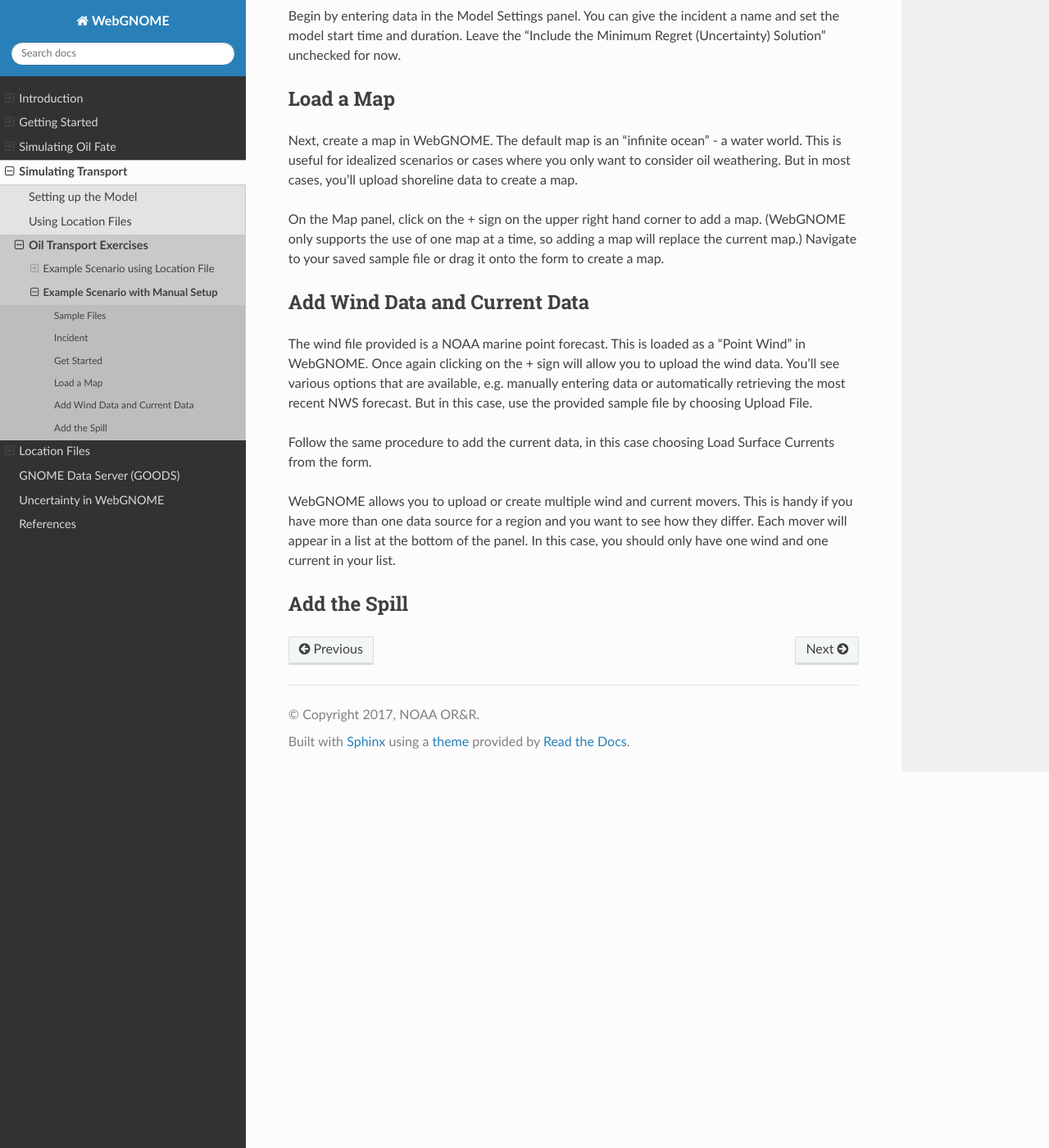
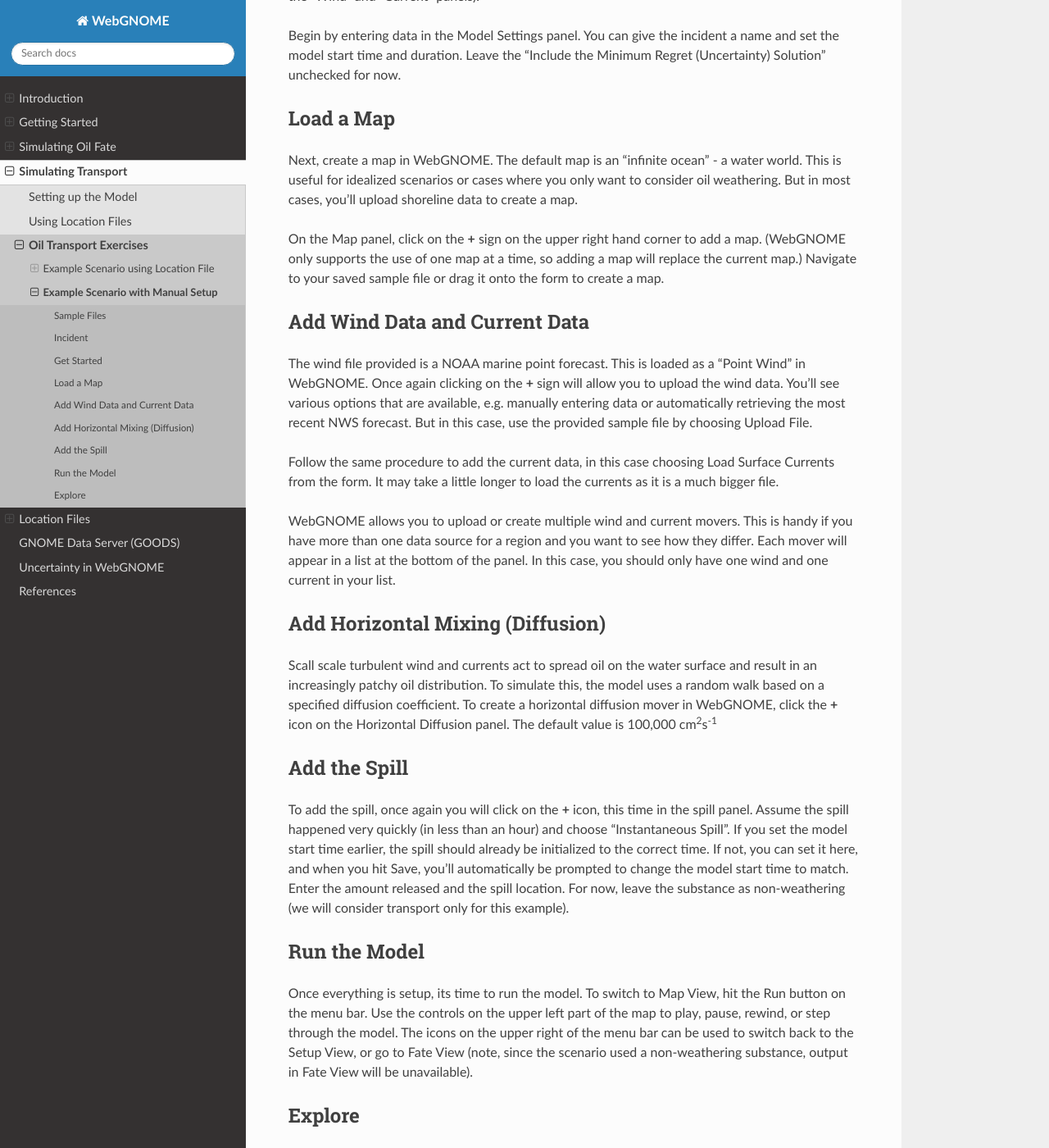
Before and after one commit to NOAA-ORR-ERD/WebGnomeClient, a Sphinx documentation site: the page built from doc/transport_exercises/manual_exercise.rst, in a window 1280 px wide and 1400 px high, scrolled down 824 px. Shown: the whole window at 82% size. Built offline with Sphinx 7.4.7 and the Read the Docs theme 2.0.0, drawn with Linux system fonts in a browser that asks for light colours; some of the changed text lies outside the part shown.

Commit message:
Added WebGNOME logos and edited exercises.

```diff
--- a/doc/transport_exercises/manual_exercise.rst
+++ b/doc/transport_exercises/manual_exercise.rst
@@ -15,8 +15,8 @@
 Incident
 ========
 
-On May 10, 2017 at approximately 10 AM, a platform west of the Mississippi River Delat at
-xx N, xx W experienced a crude oil discharge from a production pipeline. Pipeline pressure at the
+On May 10, 2017 at approximately 3 PM, a platform west of the Mississippi River Delat at
+29° 6.5' N, 89° 40.1' W experienced a crude oil discharge from a production pipeline. Pipeline pressure at the
 time was 70 psi. The maximum potential for this leak is 460 barrels of LA medium crude oil. Sheen was observed and
 the pipeline was shut in. USCG is requesting a 48-hour fate and trajectory analysis.
 
@@ -44,7 +44,7 @@
 idealized scenarios or cases where you only want to consider oil weathering. But in most cases, you'll upload
 shoreline data to create a map.
 
-On the Map panel, click on the + sign on the upper right hand corner to add a map. (WebGNOME only supports the
+On the Map panel, click on the **+** sign on the upper right hand corner to add a map. (WebGNOME only supports the
 use of one map at a time, so adding a map will replace the current map.) Navigate to your saved sample file
 or drag it onto the form to create a map.
 
@@ -52,16 +52,52 @@
 ==============================
 
 The wind file provided is a NOAA marine point forecast. This is loaded as a "Point Wind" in WebGNOME. Once
-again clicking on the + sign will allow you to upload the wind data. You'll see various options that
+again clicking on the **+** sign will allow you to upload the wind data. You'll see various options that
 are available, e.g. manually entering data or automatically retrieving the most recent NWS forecast.
 But in this case, use the provided sample file by choosing Upload File.
 
 Follow the same procedure to add the current data, in this case choosing Load Surface Currents from the
-form.
+form. It may take a little longer to load the currents as it is a much bigger file.
 
 WebGNOME allows you to upload or create multiple wind and current movers. This is handy if you have more than
 one data source for a region and you want to see how they differ. Each mover will appear in a list at the bottom
 of the panel. In this case, you should only have one wind and one current in your list.
 
+Add Horizontal Mixing (Diffusion)
+=================================
+
+Scall scale turbulent wind and currents act to spread oil on the water surface and result in an increasingly
+patchy oil distribution. To simulate this, the model uses a random walk based on a specified diffusion coefficient.
+To create a horizontal diffusion mover in WebGNOME, click the **+** icon on the Horizontal Diffusion panel. The
+default value is 100,000 cm\ :sup:`2`\ s\ :sup:`-1`
+
 Add the Spill
 =============
+
+To add the spill, once again you will click on the **+** icon, this time in the spill panel. Assume
+the spill happened very quickly (in less than an hour) and choose "Instantaneous Spill". If you set
+the model start time earlier, the spill should already be initialized to the correct time. If not,
+you can set it here, and when you hit Save, you'll automatically be prompted to change the
+model start time to match. Enter the amount released and the spill location. For now, leave the
+substance as non-weathering (we will consider transport only for this example).
+
+Run the Model
+=============
+
+Once everything is setup, its time to run the model. To switch to Map View, hit the Run button on the
+menu bar. Use the controls on the upper left part of the map to play, pause, rewind, or step through
+the model. The icons on the upper right of the menu bar can be used to switch back to the Setup View,
+or go to Fate View (note, since the scenario used a non-weathering substance, output in Fate View
+will be unavailable).
+
+Explore
+=======
+
+There are many other WebGNOME features to explore. For instance, try:
+
+* Click the "No Map" icon on the top right in Map View to add background imagery.
+* Using the Layers menu on the right hand side of Map View to visualize currents (you'll need to
+rerun the model)
+* Export the output as a KMZ for Google Earth or shapefile for GIS applications
+* Change the substance from non-weathering to an oil from the ADIOS oil database and explore Fate View
+-- note, you'll also need to add data in the Water panel to compute weathering
```
Also changed, not shown: img/GNOME_favicon_32x32.png (added), img/WebGNOME_logo.png (added), 2 other files.
